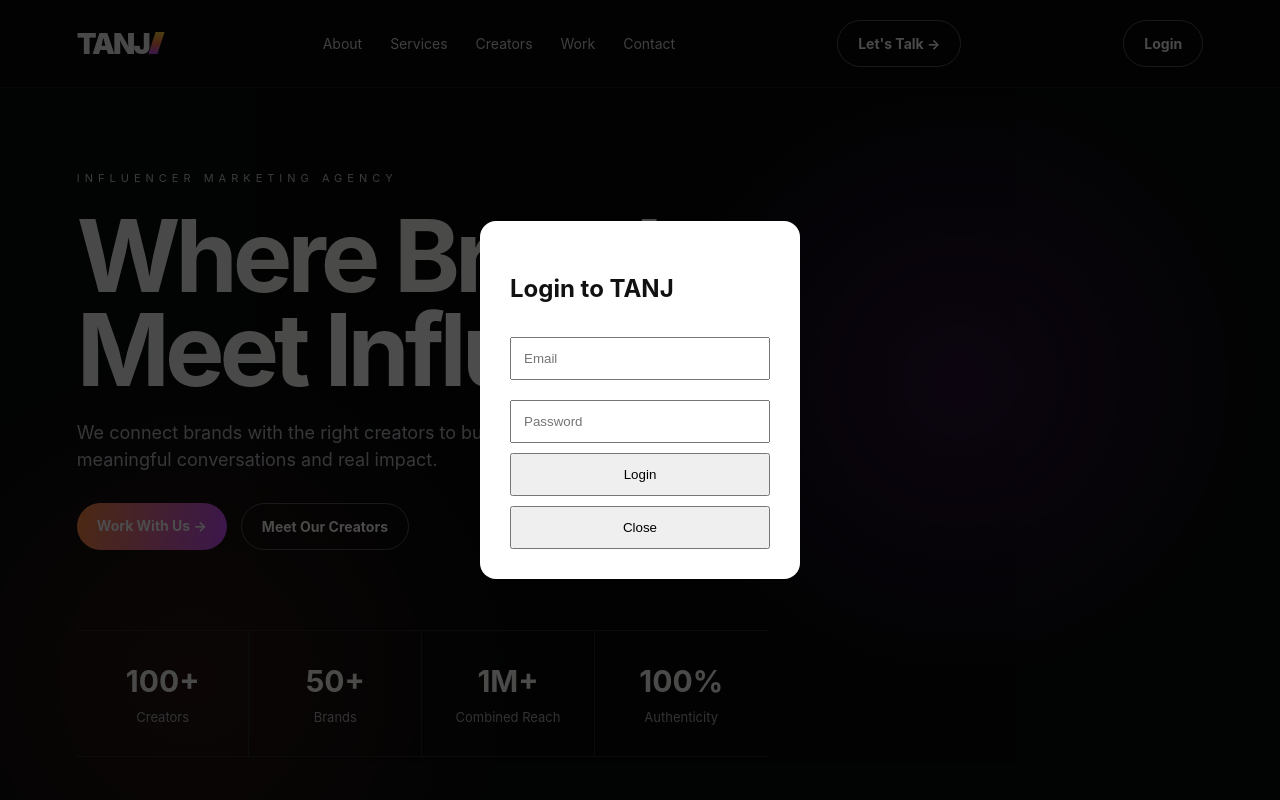
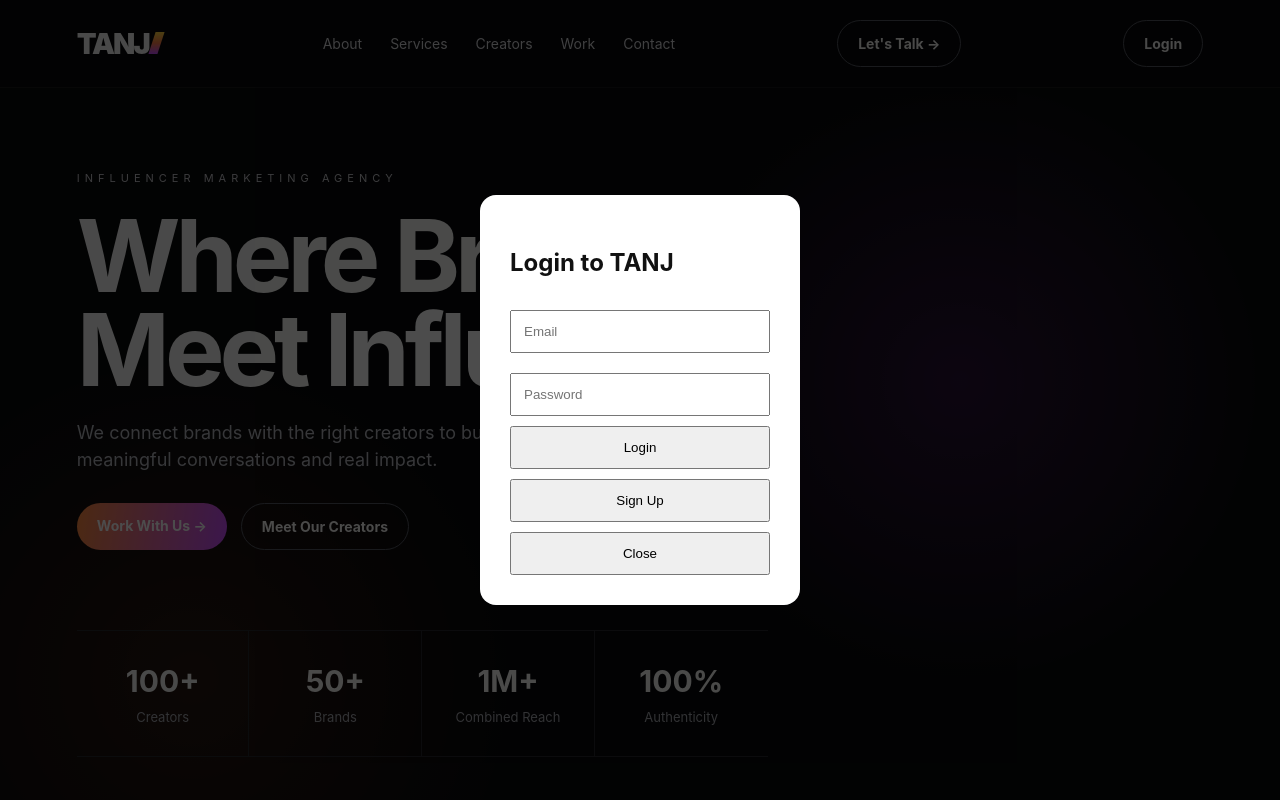
Before and after one commit to tanjagency/tanj-website, a plain HTML site: page index.html in a window 1280 px wide. Both pictures are taken after a click on the link "Login". Shown: the top 800 px of the page. Drawn offline with nearby package versions, Linux system fonts and the light colour scheme.

Commit message:
Update index.html

```diff
--- a/index.html
+++ b/index.html
@@ -126,7 +126,12 @@
       style="width:100%; padding:12px;">
       Login
     </button>
-
+<button onclick="signUp(
+  document.getElementById('loginEmail').value,
+  document.getElementById('loginPassword').value
+)" style="width:100%; padding:12px; margin-top:10px;">
+  Sign Up
+</button>
     <button onclick="document.getElementById('login').style.display='none'"
       style="width:100%; padding:12px; margin-top:10px;">
       Close
```
